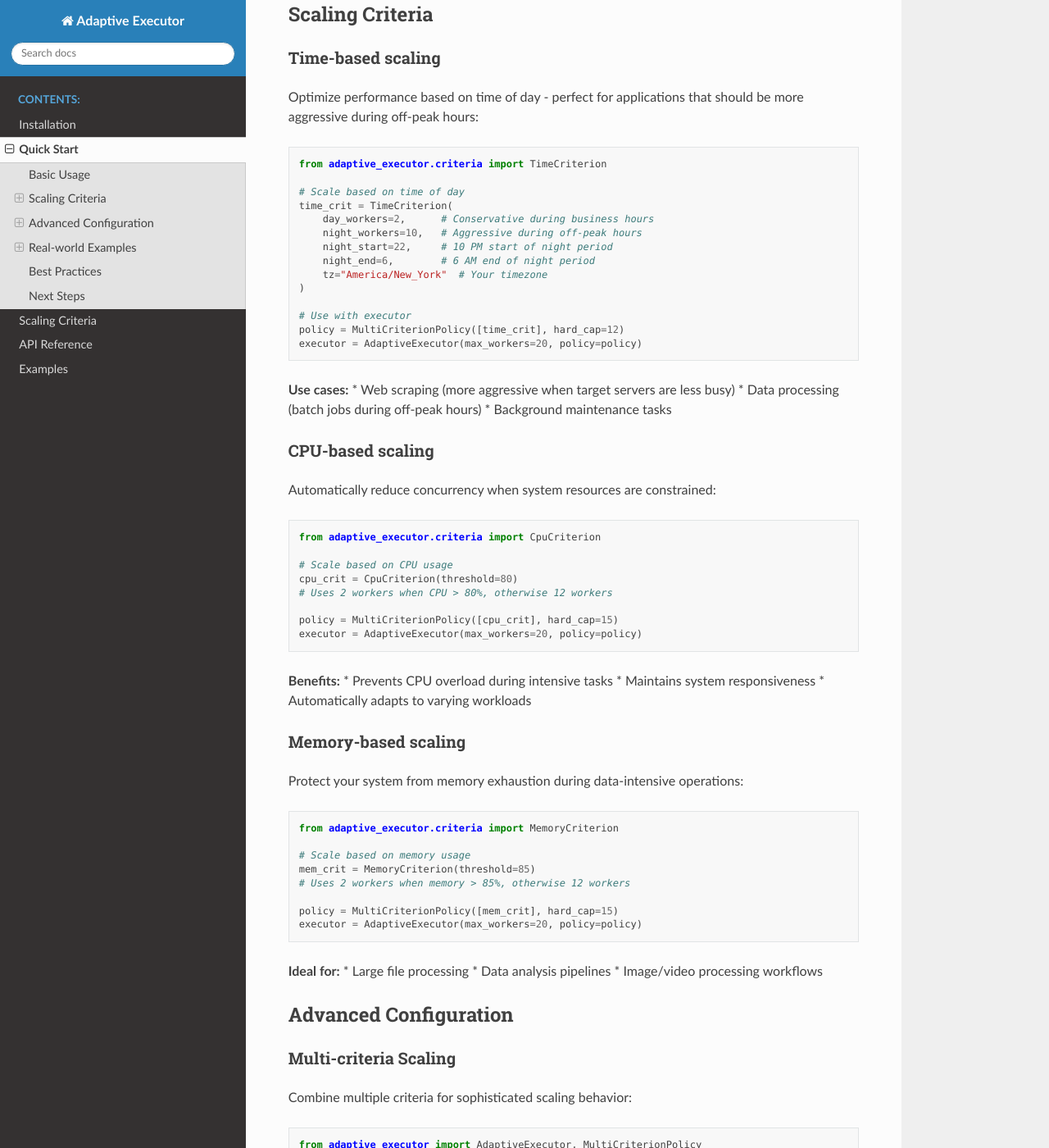
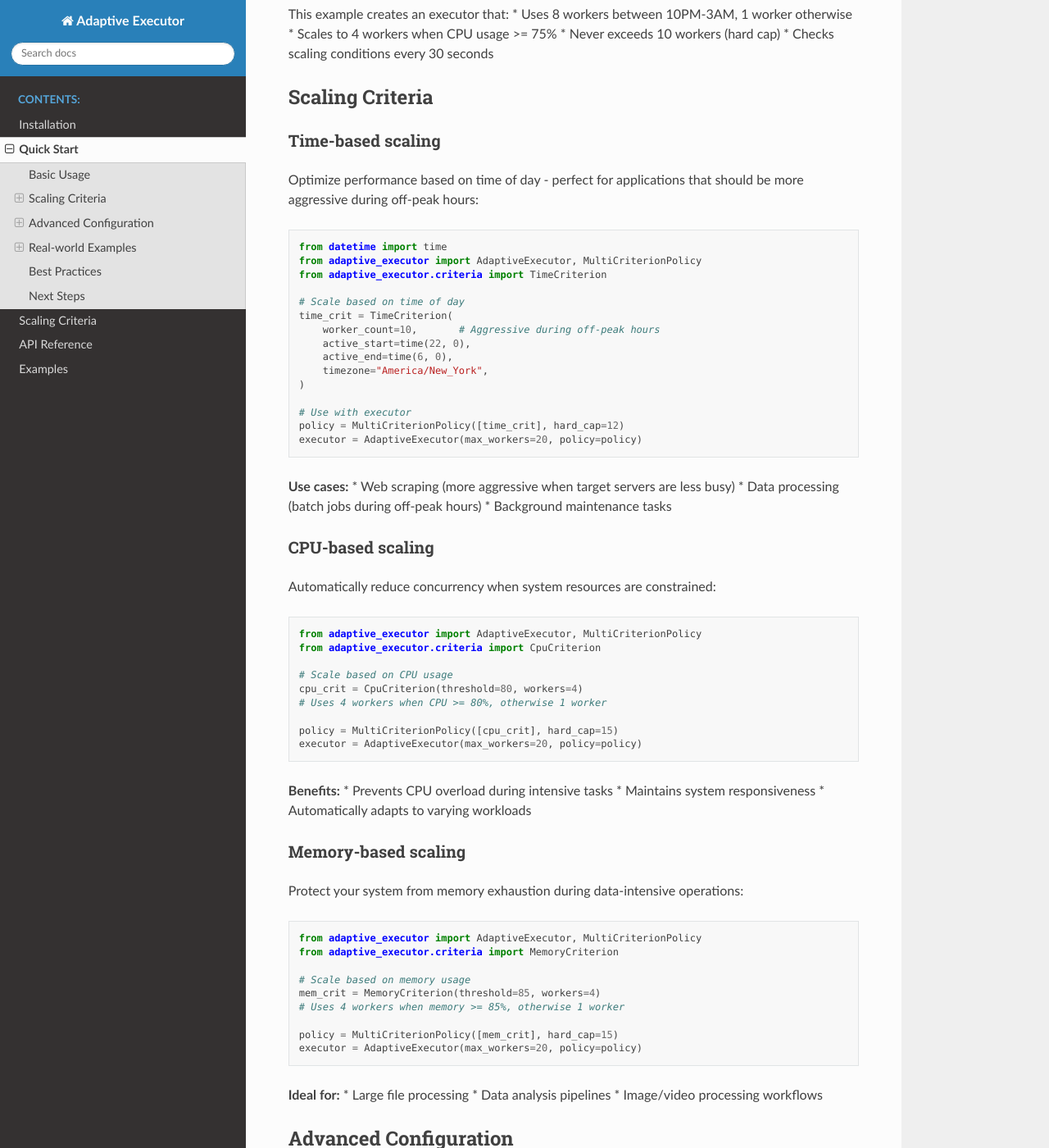
Before and after one commit to Teut2711/adaptive-executor, a Sphinx documentation site: the page built from docs/quickstart.rst, in a window 1280 px wide and 1400 px high, scrolled down 867 px. Shown: the whole window at 82% size. Built offline with Sphinx 7.4.7 and the Read the Docs theme 3.1.0, drawn with Linux system fonts in a browser that asks for light colours; pages that are not in the unit, such as notebooks, are missing from menus; some of the changed text lies outside the part shown.

Commit message:
docs: update guides and references for current executor API

```diff
--- a/docs/index.rst
+++ b/docs/index.rst
@@ -1,5 +1,5 @@
 Adaptive Executor
-================
+=================
 
 Adaptive thread pool executor with dynamic scaling policies for optimal Python concurrency performance.
 
--- a/docs/quickstart.rst
+++ b/docs/quickstart.rst
@@ -10,11 +10,17 @@ The simplest way to use Adaptive Executor is with a basic scaling policy:
 
 .. code-block:: python
 
+   from datetime import time
    from adaptive_executor import AdaptiveExecutor, MultiCriterionPolicy
    from adaptive_executor.criteria import TimeCriterion, CpuCriterion
 
    # Create criteria for scaling
-   time_criteria = TimeCriterion(workers=8, time_start=22, time_end=3)
+   time_criteria = TimeCriterion(
+       worker_count=8,
+       active_start=time(22, 0),
+       active_end=time(3, 0),
+       timezone="UTC",
+   )
    cpu_criteria = CpuCriterion(threshold=75.0, workers=4)
 
    # Combine criteria with a policy
@@ -50,15 +56,16 @@ Optimize performance based on time of day - perfect for applications that should
 
 .. code-block:: python
 
+   from datetime import time
+   from adaptive_executor import AdaptiveExecutor, MultiCriterionPolicy
    from adaptive_executor.criteria import TimeCriterion
 
    # Scale based on time of day
    time_crit = TimeCriterion(
-       day_workers=2,      # Conservative during business hours
-       night_workers=10,   # Aggressive during off-peak hours
-       night_start=22,     # 10 PM start of night period
-       night_end=6,        # 6 AM end of night period
-       tz="America/New_York"  # Your timezone
+       worker_count=10,       # Aggressive during off-peak hours
+       active_start=time(22, 0),
+       active_end=time(6, 0),
+       timezone="America/New_York",
    )
 
    # Use with executor
@@ -77,11 +84,12 @@ Automatically reduce concurrency when system resources are constrained:
 
 .. code-block:: python
 
+   from adaptive_executor import AdaptiveExecutor, MultiCriterionPolicy
    from adaptive_executor.criteria import CpuCriterion
 
    # Scale based on CPU usage
-   cpu_crit = CpuCriterion(threshold=80)
-   # Uses 2 workers when CPU > 80%, otherwise 12 workers
+   cpu_crit = CpuCriterion(threshold=80, workers=4)
+   # Uses 4 workers when CPU >= 80%, otherwise 1 worker
 
    policy = MultiCriterionPolicy([cpu_crit], hard_cap=15)
    executor = AdaptiveExecutor(max_workers=20, policy=policy)
@@ -98,11 +106,12 @@ Protect your system from memory exhaustion during data-intensive operations:
 
 .. code-block:: python
 
+   from adaptive_executor import AdaptiveExecutor, MultiCriterionPolicy
    from adaptive_executor.criteria import MemoryCriterion
 
    # Scale based on memory usage
-   mem_crit = MemoryCriterion(threshold=85)
-   # Uses 2 workers when memory > 85%, otherwise 12 workers
+   mem_crit = MemoryCriterion(threshold=85, workers=4)
+   # Uses 4 workers when memory >= 85%, otherwise 1 worker
 
    policy = MultiCriterionPolicy([mem_crit], hard_cap=15)
    executor = AdaptiveExecutor(max_workers=20, policy=policy)
@@ -116,23 +125,25 @@ Advanced Configuration
 ----------------------
 
 Multi-criteria Scaling
-~~~~~~~~~~~~~~~~~~~~~
+~~~~~~~~~~~~~~~~~~~~~~
 
 Combine multiple criteria for sophisticated scaling behavior:
 
 .. code-block:: python
 
+   from datetime import time
    from adaptive_executor import AdaptiveExecutor, MultiCriterionPolicy
    from adaptive_executor.criteria import TimeCriterion, CpuCriterion, MemoryCriterion
 
    # Create multiple scaling criteria
    time_policy = TimeCriterion(
-       day_workers=3, night_workers=12,
-       night_start=20, night_end=6,
-       tz="UTC"
+       worker_count=12,
+       active_start=time(20, 0),
+       active_end=time(6, 0),
+       timezone="UTC",
    )
-   cpu_policy = CpuCriterion(threshold=75)
-   memory_policy = MemoryCriterion(threshold=80)
+   cpu_policy = CpuCriterion(threshold=75, workers=3)
+   memory_policy = MemoryCriterion(threshold=80, workers=3)
 
    # Combine all criteria
    policy = MultiCriterionPolicy(
@@ -162,6 +173,7 @@ Web Scraping with Time Optimization
 .. code-block:: python
 
    import time
+   from datetime import time as dt_time
    from adaptive_executor import AdaptiveExecutor, MultiCriterionPolicy
    from adaptive_executor.criteria import TimeCriterion
    import requests
@@ -177,10 +189,10 @@ Web Scraping with Time Optimization
 
    # Aggressive scraping during off-peak hours
    time_policy = TimeCriterion(
-       day_workers=2,      # Respectful during business hours
-       night_workers=20,    # Aggressive during night
-       night_start=22, night_end=6,
-       tz="America/New_York"
+       worker_count=20,  # Aggressive during off-peak
+       active_start=dt_time(22, 0),
+       active_end=dt_time(6, 0),
+       timezone="America/New_York",
    )
 
    policy = MultiCriterionPolicy([time_policy], hard_cap=25)
@@ -218,8 +230,8 @@ Data Processing with Resource Awareness
            return 0
 
    # Conservative scaling to protect system resources
-   cpu_policy = CpuCriterion(threshold=70)
-   memory_policy = MemoryCriterion(threshold=75)
+   cpu_policy = CpuCriterion(threshold=70, workers=4)
+   memory_policy = MemoryCriterion(threshold=75, workers=4)
 
    policy = MultiCriterionPolicy([cpu_policy, memory_policy], hard_cap=8)
    executor = AdaptiveExecutor(max_workers=12, policy=policy, check_interval=30)
```
Also changed, not shown: README.md (+8 -2 lines), docs/criteria.rst (+17 -17 lines), docs/examples.rst (+8 -22 lines), docs/installation.rst (+23 -14 lines), examples/README.md.
